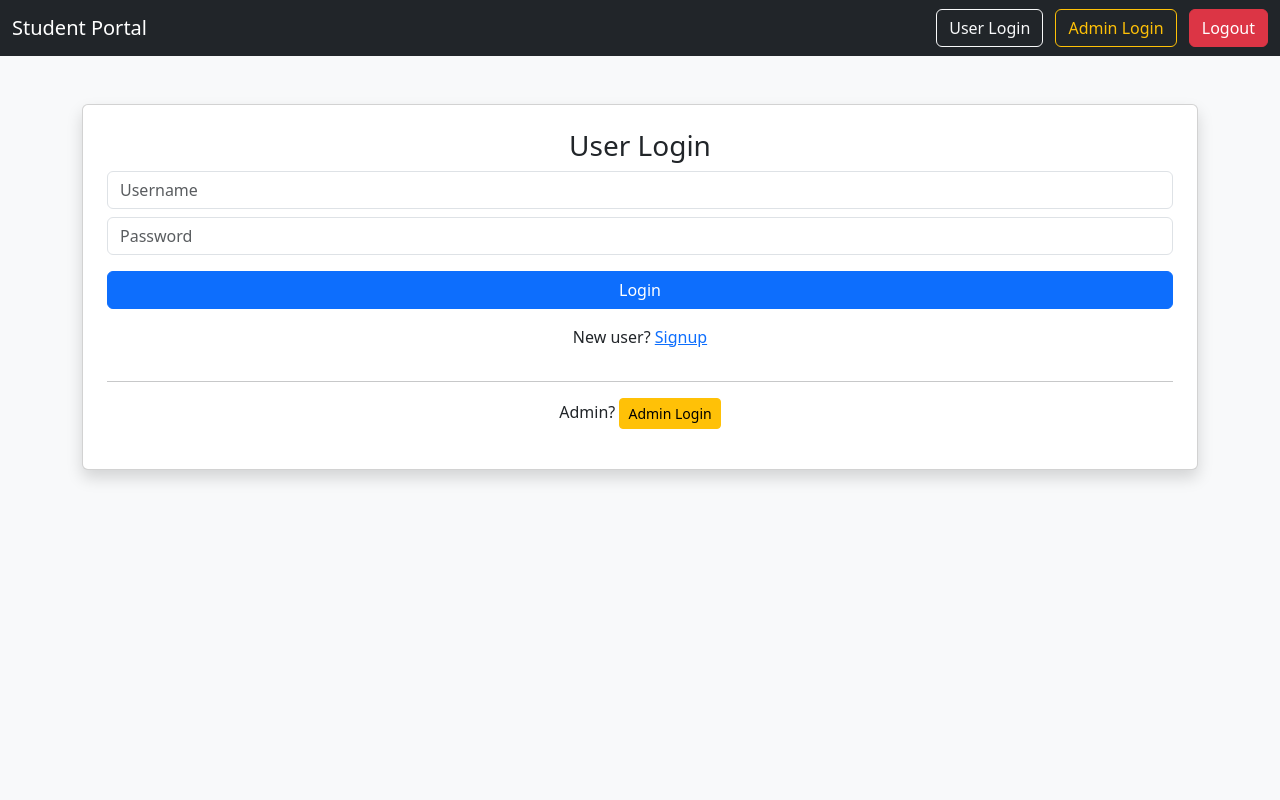
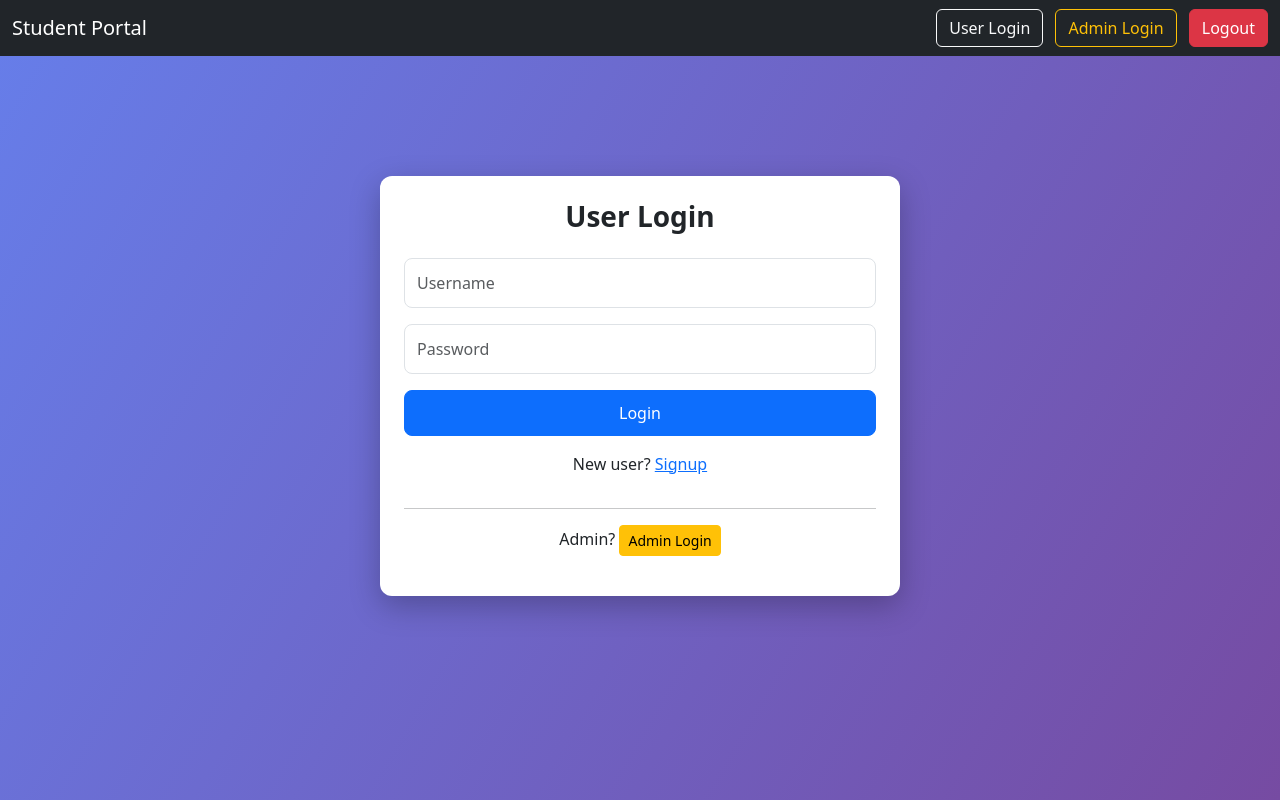
Before and after one commit to sudipt0-paul10/database-management, a Flask app: page / in a window 1280 px wide. Run offline with Flask 3, Linux system fonts and the light colour scheme; some libraries are stand-ins or nearby versions.

Commit message:
Updated login.html

```diff
--- a/templates/login.html
+++ b/templates/login.html
@@ -2,20 +2,76 @@
 <html>
 <head>
 <title>Login</title>
+
 <link href="https://cdn.jsdelivr.net/npm/bootstrap@5.3.0/dist/css/bootstrap.min.css" rel="stylesheet">
+
+<style>
+
+body{
+background: linear-gradient(120deg,#667eea,#764ba2);
+min-height:100vh;
+}
+
+.login-wrapper{
+margin-top:120px;
+}
+
+.login-card{
+max-width:520px;
+margin:auto;
+border:none;
+border-radius:12px;
+box-shadow:0 10px 30px rgba(0,0,0,0.25);
+}
+
+.login-title{
+font-weight:600;
+}
+
+.form-control{
+padding:12px;
+border-radius:8px;
+}
+
+.btn-login{
+padding:10px;
+border-radius:8px;
+font-weight:500;
+}
+
+</style>
+
 </head>
 
-<body class="bg-light">
+<body>
+
 {% include 'navbar.html' %}
 
-<div class="container mt-5">
-<div class="card p-4 shadow">
-<h3 class="text-center">User Login</h3>
+<div class="container login-wrapper">
+
+<div class="card login-card p-4">
+
+<h3 class="text-center login-title mb-4">User Login</h3>
 
 <form method="post">
-<input class="form-control mb-2" name="username" placeholder="Username" required>
-<input type="password" class="form-control mb-3" name="password" placeholder="Password" required>
-<button class="btn btn-primary w-100">Login</button>
+
+<input
+class="form-control mb-3"
+name="username"
+placeholder="Username"
+required>
+
+<input
+type="password"
+class="form-control mb-3"
+name="password"
+placeholder="Password"
+required>
+
+<button class="btn btn-primary w-100 btn-login">
+Login
+</button>
+
 </form>
 
 <p class="mt-3 text-center">
@@ -26,10 +82,13 @@ New user? <a href="/signup">Signup</a>
 
 <p class="text-center">
 Admin?
-<a href="/admin" class="btn btn-warning btn-sm">Admin Login</a>
+<a href="/admin" class="btn btn-warning btn-sm">
+Admin Login
+</a>
 </p>
 
 </div>
+
 </div>
 
 </body>
```
